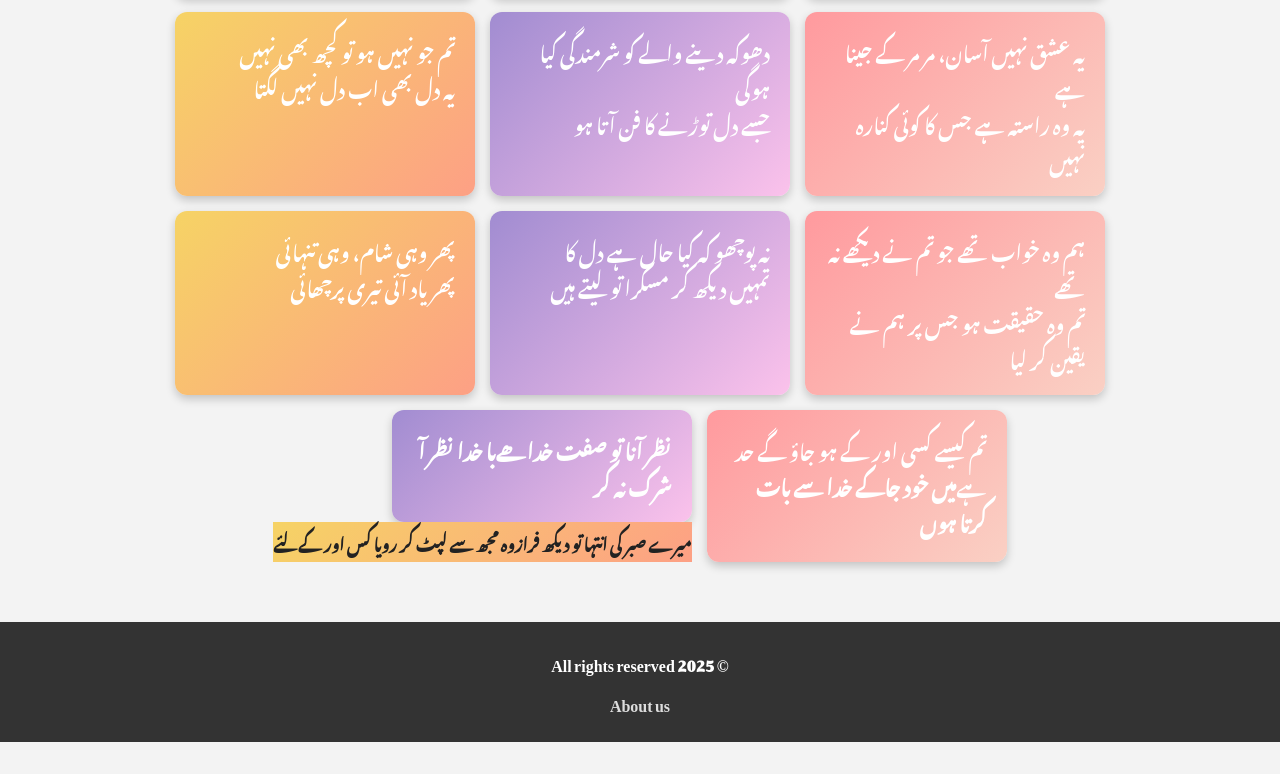
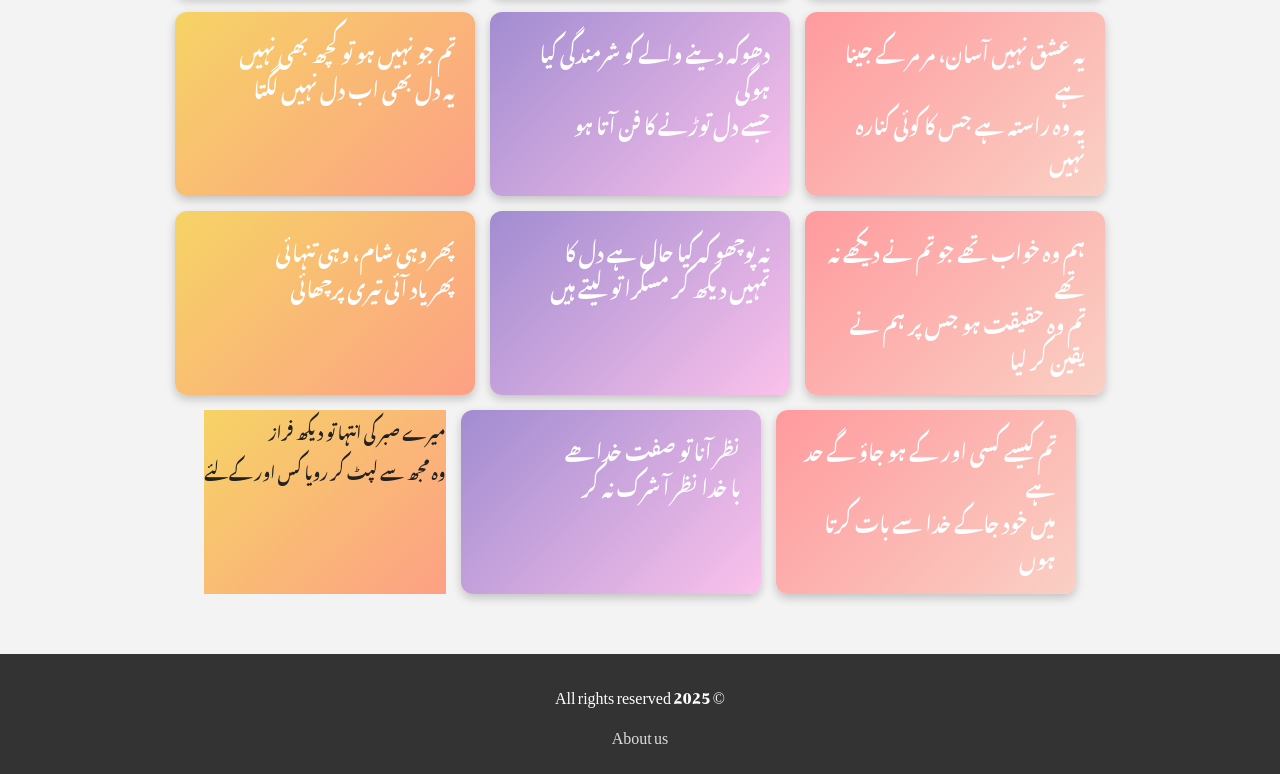
Before and after one commit to Baqir-Khan/Urdu-Poetry, a plain HTML site: page index.html in a window 1280 px wide. Shown: the part 3005-3779 px from the top of the page. Before the commit the page ends 3747 px from the top, so only its background shows below. Drawn offline with Linux system fonts and the light colour scheme.

Commit message:
Update index.html

```diff
--- a/index.html
+++ b/index.html
@@ -65,9 +65,9 @@
 <div class="poetry-box gradient1">ہم وہ خواب تھے جو تم نے دیکھے نہ تھے<br>تم وہ حقیقت ہو جس پر ہم نے یقین کر لیا</div>
 <div class="poetry-box gradient2">نہ پوچھو کہ کیا حال ہے دل کا<br>تمہیں دیکھ کر مسکرا تو لیتے ہیں</div>
 <div class="poetry-box gradient3">پھر وہی شام، وہی تنہائی<br>پھر یاد آئی تیری پرچھائی</div>
-<div class="poetry-box gradient1">تم کیسے کسی  اور کے ہو جاؤ گے حد ہے<b>میں خود جاکے خدا سے بات کرتا ہوں</div>
-<div class="poetry-box gradient2">نظر آنا تو صفت خدا ھے<b>با خدا نظر آ شرک نہ کر </div>
-<div class="poetry_box gradient3">میرے صبر کی انتہا تو دیکھ فراز<b>وہ مجھ سے لپٹ کر رویا کس اور کےلئے </b>
+<div class="poetry-box gradient1">تم کیسے کسی  اور کے ہو جاؤ گے حد ہے<br>میں خود جاکے خدا سے بات کرتا ہوں</div>
+<div class="poetry-box gradient2">نظر آنا تو صفت خدا ھے<br>با خدا نظر آ شرک نہ کر </div>
+<div class="poetry_box gradient3">میرے صبر کی انتہا تو دیکھ فراز<br>وہ مجھ سے لپٹ کر رویا کس اور کےلئے </b>
   </main>
 
   <footer>
```
